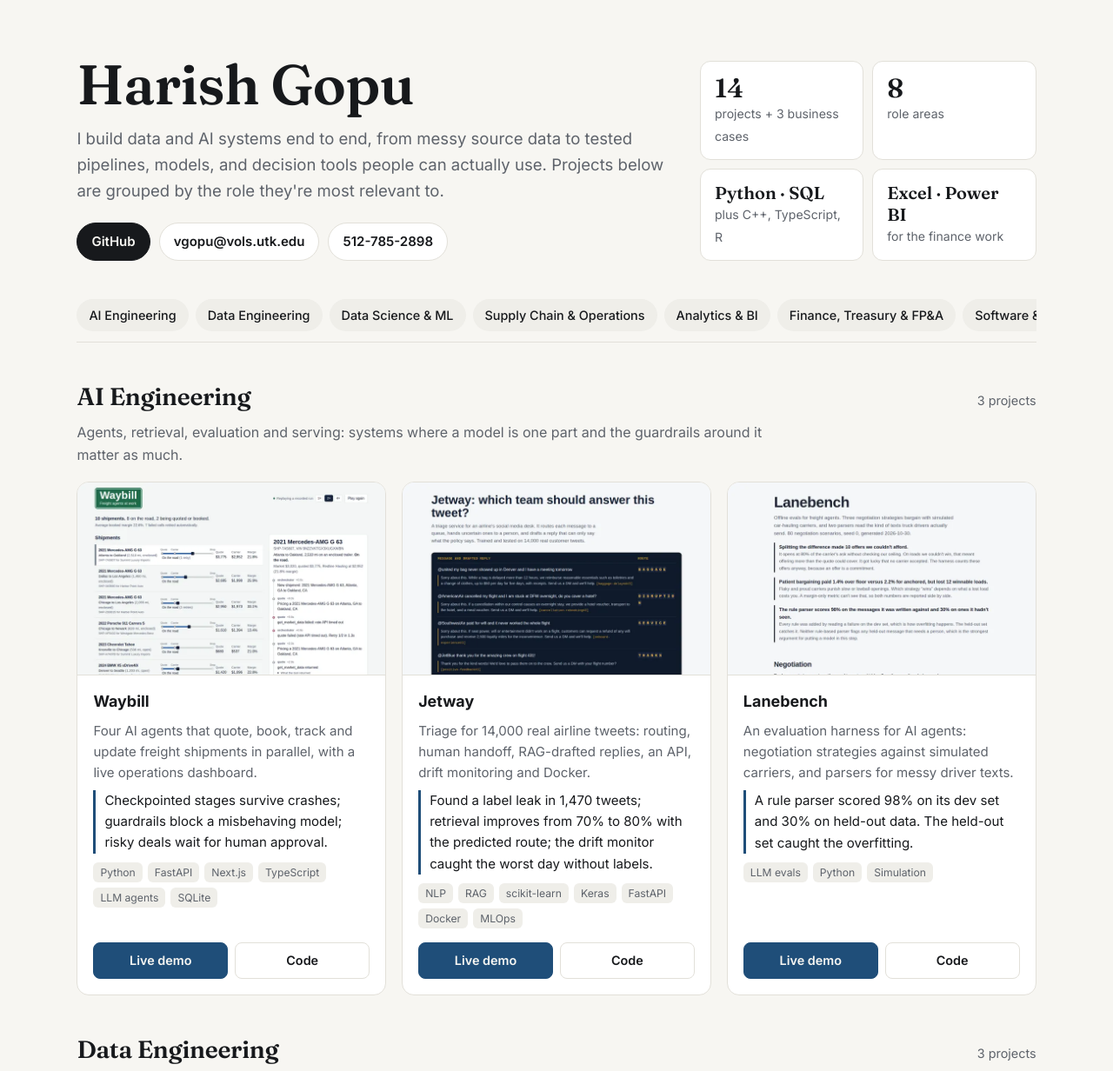
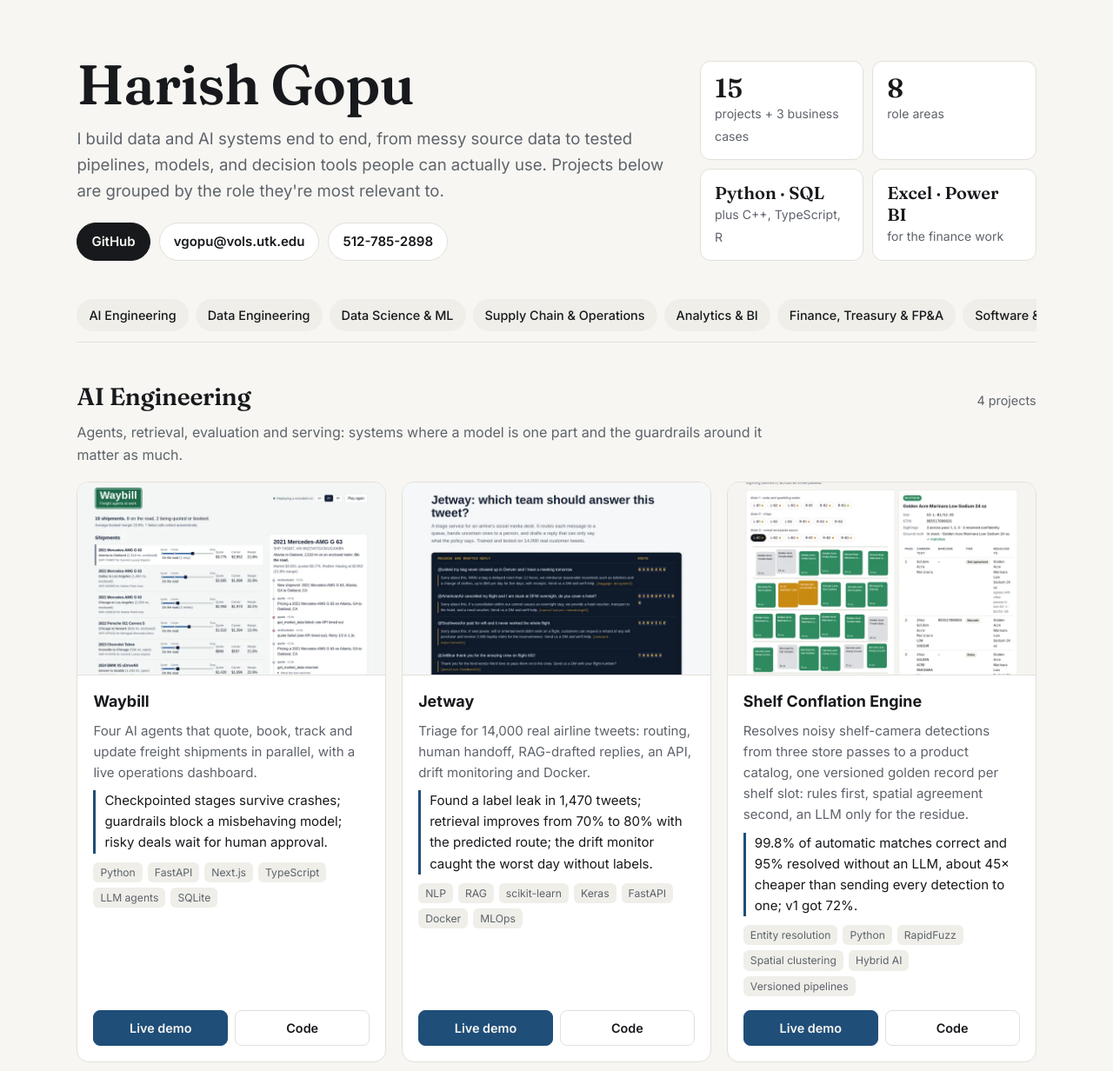
Before and after one commit to harish04010/portfolio, a plain HTML site: page index.html in a window 1280 px wide. Shown: the top 1232 px of the page at 87% size. Drawn offline with Linux system fonts and the light colour scheme.

Commit message:
Add Shelf Conflation Engine

```diff
--- a/index.html
+++ b/index.html
@@ -4,7 +4,7 @@
 <meta charset="utf-8">
 <meta name="viewport" content="width=device-width, initial-scale=1, viewport-fit=cover">
 <title>Harish · Portfolio: AI, data, and finance projects</title>
-<meta name="description" content="Eleven end-to-end projects across AI engineering, data engineering, data science, analytics, finance and systems, each with a live demo and tested code.">
+<meta name="description" content="Fifteen end-to-end projects across AI engineering, data engineering, data science, analytics, finance and systems, each with a live demo and tested code.">
 <link rel="preconnect" href="https://fonts.googleapis.com"><link rel="preconnect" href="https://fonts.gstatic.com" crossorigin>
 <link href="https://fonts.googleapis.com/css2?family=Fraunces:opsz,wght@9..144,500;9..144,600&family=Inter:wght@400;500;600;700&display=swap" rel="stylesheet">
 <style>
@@ -132,6 +132,10 @@ const P = {
     what: "A month-end close for a 40-store retailer: POS, card processors and bank matched three ways, with Oracle-format journal entries.",
     result: "Found $36K of processor overbilling and a missing deposit; every clearing account ties to $0.00.",
     tags: ["Excel (1,178 formulas)", "Python", "Reconciliation", "Oracle GL"] },
+  shelf: { title: "Shelf Conflation Engine", img: "shelf", live: "https://shelf-conflation-engine.vercel.app", repo: "shelf-conflation-engine",
+    what: "Resolves noisy shelf-camera detections from three store passes to a product catalog, one versioned golden record per shelf slot: rules first, spatial agreement second, an LLM only for the residue.",
+    result: "99.8% of automatic matches correct and 95% resolved without an LLM, about 45× cheaper than sending every detection to one; v1 got 72%.",
+    tags: ["Entity resolution", "Python", "RapidFuzz", "Spatial clustering", "Hybrid AI", "Versioned pipelines"] },
   supplychain: { title: "Supply Chain Data Platform", img: "supplychain", live: "https://supply-chain-data-platform-one.vercel.app", repo: "supply-chain-data-platform",
     what: "Purchase orders, ship notices, DC receipts, store shipments, sales and a million-event inventory stream, modeled in dbt into a star schema and governed metrics.",
     result: "Reconciliation caught a doubled snapshot load; a late vendor shows up at the DC before the shelf; validation caught a double count in a metric definition.",
@@ -162,10 +166,10 @@ const P = {
     tags: ["Excel (1,434 formulas)", "Power BI kit", "DAX", "Forecasting"] },
 };
 const ROLES = [
-  { id: "ai", name: "AI Engineering", blurb: "Agents, retrieval, evaluation and serving: systems where a model is one part and the guardrails around it matter as much.", items: ["waybill", "jetway", "lanebench"] },
-  { id: "data-engineering", name: "Data Engineering", blurb: "Pipelines that are incremental, idempotent and tested, with contracts that keep bad data out of the tables people query.", items: ["supplychain", "lakehouse", "ridgeline"] },
+  { id: "ai", name: "AI Engineering", blurb: "Agents, retrieval, evaluation and serving: systems where a model is one part and the guardrails around it matter as much.", items: ["waybill", "jetway", "shelf", "lanebench"] },
+  { id: "data-engineering", name: "Data Engineering", blurb: "Pipelines that are incremental, idempotent and tested, with contracts that keep bad data out of the tables people query.", items: ["shelf", "supplychain", "lakehouse", "ridgeline"] },
   { id: "data-science", name: "Data Science & ML", blurb: "Models judged by the decision they drive, validated on later or held-out data, with fairness and calibration checked.", items: ["credit", "fraud", "demand", "retention", "jetway"] },
-  { id: "supply-chain", name: "Supply Chain & Operations", blurb: "Inventory, vendors, freight and routing: the data and decisions that keep product moving from suppliers to shelves.", items: ["supplychain", "demand", "purchasing", "waybill", "haulroute", "lanebench"] },
+  { id: "supply-chain", name: "Supply Chain & Operations", blurb: "Inventory, vendors, freight and routing: the data and decisions that keep product moving from suppliers to shelves.", items: ["supplychain", "shelf", "demand", "purchasing", "waybill", "haulroute", "lanebench"] },
   { id: "analytics", name: "Analytics & BI", blurb: "From raw tables to answers a business can act on, with the cleaning and the caveats shown, not hidden.", items: ["ridgeline", "supplychain", "purchasing", "retention", "fraud", "fpa"] },
   { id: "finance", name: "Finance, Treasury & FP&A", blurb: "Close, reconcile, plan and explain. Built in Excel the way finance teams build, with a web view on top.", items: ["treasury", "fpa", "credit"] },
   { id: "software", name: "Software & Systems", blurb: "Performance, correctness and clean architecture: compiled code, typed front ends and services with tests.", items: ["haulroute", "waybill", "lakehouse"] },
@@ -182,7 +186,7 @@ document.getElementById("links").innerHTML = [
   ME.phone && `<a class="btn" href="tel:+1${ME.phone.replace(/\D/g, "")}">${ME.phone}</a>`,
 ].filter(Boolean).join("");
 document.getElementById("stats").innerHTML = [
-  [14, "projects + 3 business cases"], [ROLES.filter(r => r.items.length).length, "role areas"],
+  [15, "projects + 3 business cases"], [ROLES.filter(r => r.items.length).length, "role areas"],
   ["Python · SQL", "plus C++, TypeScript, R"], ["Excel · Power BI", "for the finance work"],
 ].map(([b, s]) => `<div><b class="${typeof b === "number" ? "" : "text"}">${b}</b><span>${s}</span></div>`).join("");
 document.getElementById("nav").innerHTML = ROLES.map(r => `<a href="#${r.id}">${r.name}</a>`).join("");
```
Also changed, not shown: img/shelf.webp (added), 1 other file.
